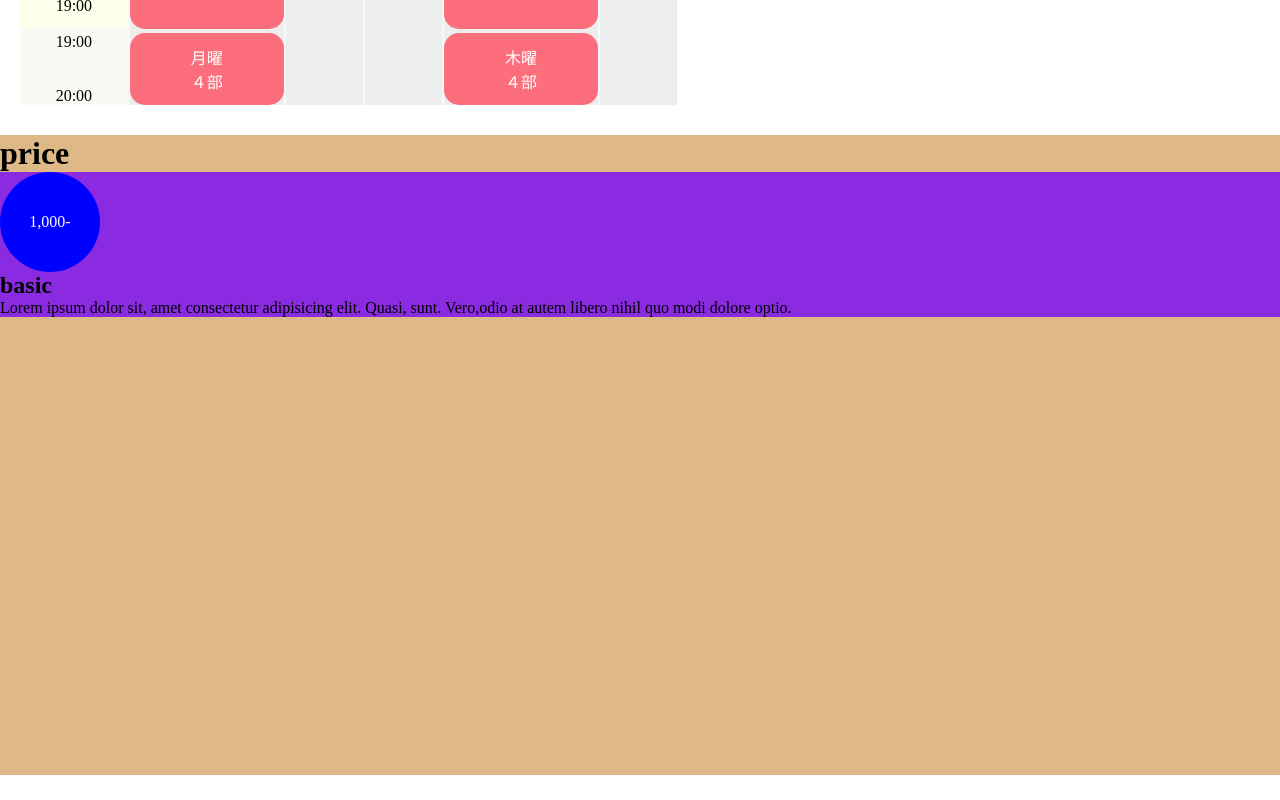
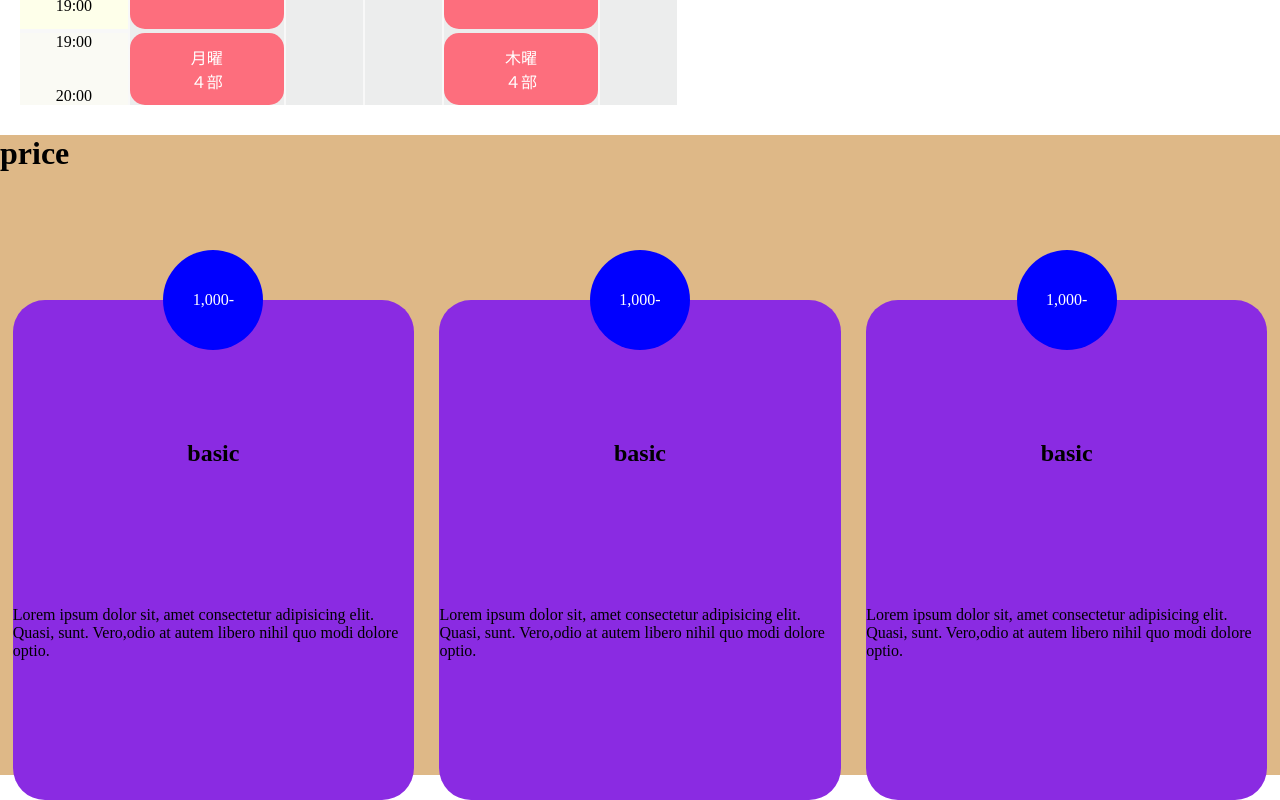
Before and after one commit to Queenshiba/Futaba, a plain HTML site: page dist/index.html in a window 1280 px wide. Shown: the part 1964-2764 px from the top of the page. Before the commit the page ends 2739 px from the top, so only its background shows below. Drawn offline with Linux system fonts and the light colour scheme; files whose address does not match are found by name.

Commit message:
add cards for price

```diff
--- a/dist/index.html
+++ b/dist/index.html
@@ -122,7 +122,18 @@
                 <h2>basic</h2>
                 <div class="price-detail">Lorem ipsum dolor sit, amet consectetur adipisicing elit. Quasi, sunt. Vero,odio at autem libero nihil quo modi dolore optio.</div>
             </div>
+            <div class="price-box">
+                <div class="circle">1,000-</div>
+                <h2>basic</h2>
+                <div class="price-detail">Lorem ipsum dolor sit, amet consectetur adipisicing elit. Quasi, sunt. Vero,odio at autem libero nihil quo modi dolore optio.</div>
+            </div>
+            <div class="price-box">
+                <div class="circle">1,000-</div>
+                <h2>basic</h2>
+                <div class="price-detail">Lorem ipsum dolor sit, amet consectetur adipisicing elit. Quasi, sunt. Vero,odio at autem libero nihil quo modi dolore optio.</div>
+            </div>
         </div>
+
 
     </div>
 
--- a/dist/style.css
+++ b/dist/style.css
@@ -355,7 +355,20 @@ nav, .nav {
 }
 .price-box {
     background-color: blueviolet;
-
+    display: flex;
+    flex-direction: column;
+    align-items: center;
+    justify-content: space-evenly;
+    margin: 0 1%;
+    position: relative;
+    height: 500px;
+    margin-top: 10%;
+    border-radius: 2em;
+}
+.wrap-price-boxes {
+    display: flex;
+    flex-direction: row;
+    align-items: center;
 }
 .circle {
     display: flex;
@@ -366,4 +379,6 @@ nav, .nav {
     border-radius: 50%;
     height: 100px;
     width: 100px;
+    position: absolute;
+    top: -10%;
 }
```
